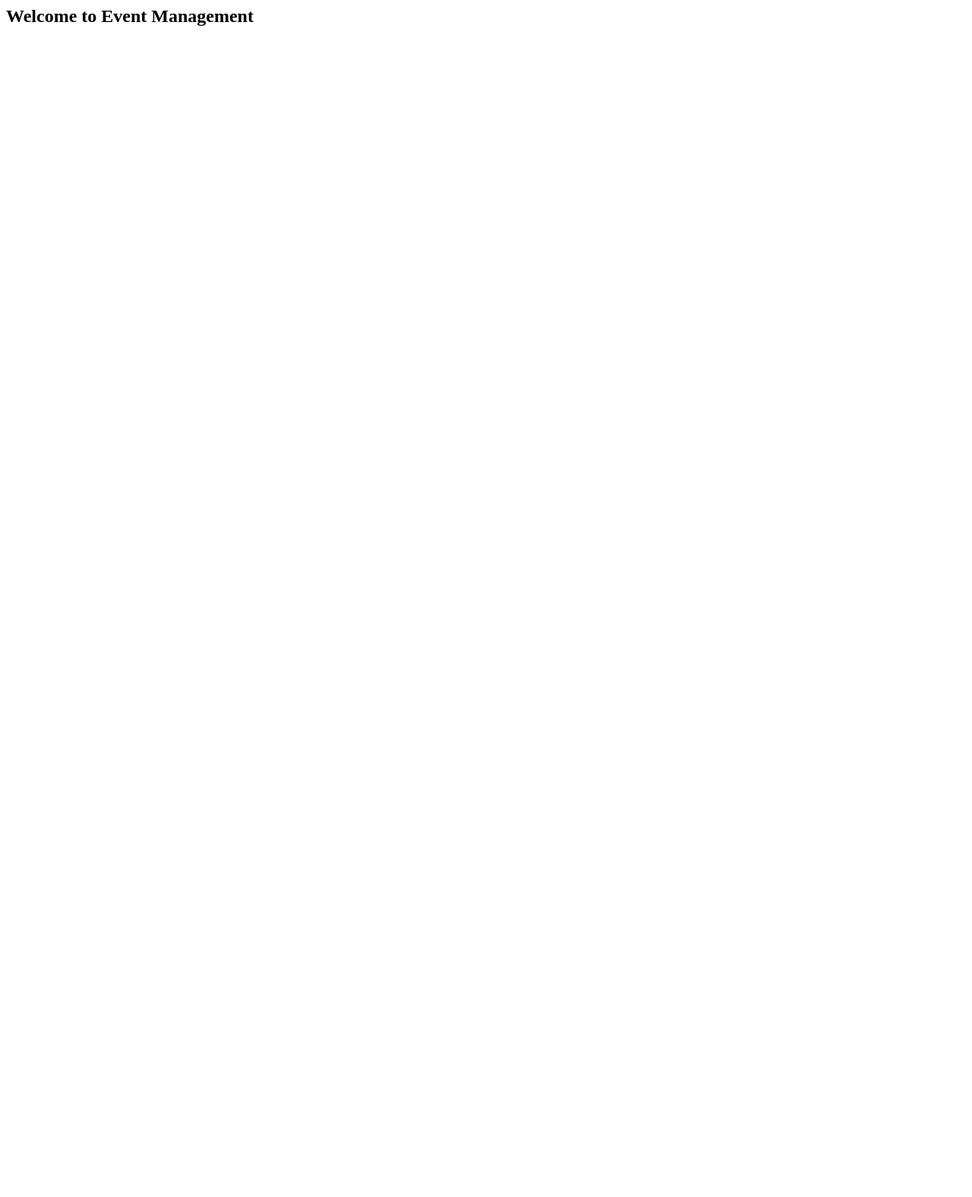
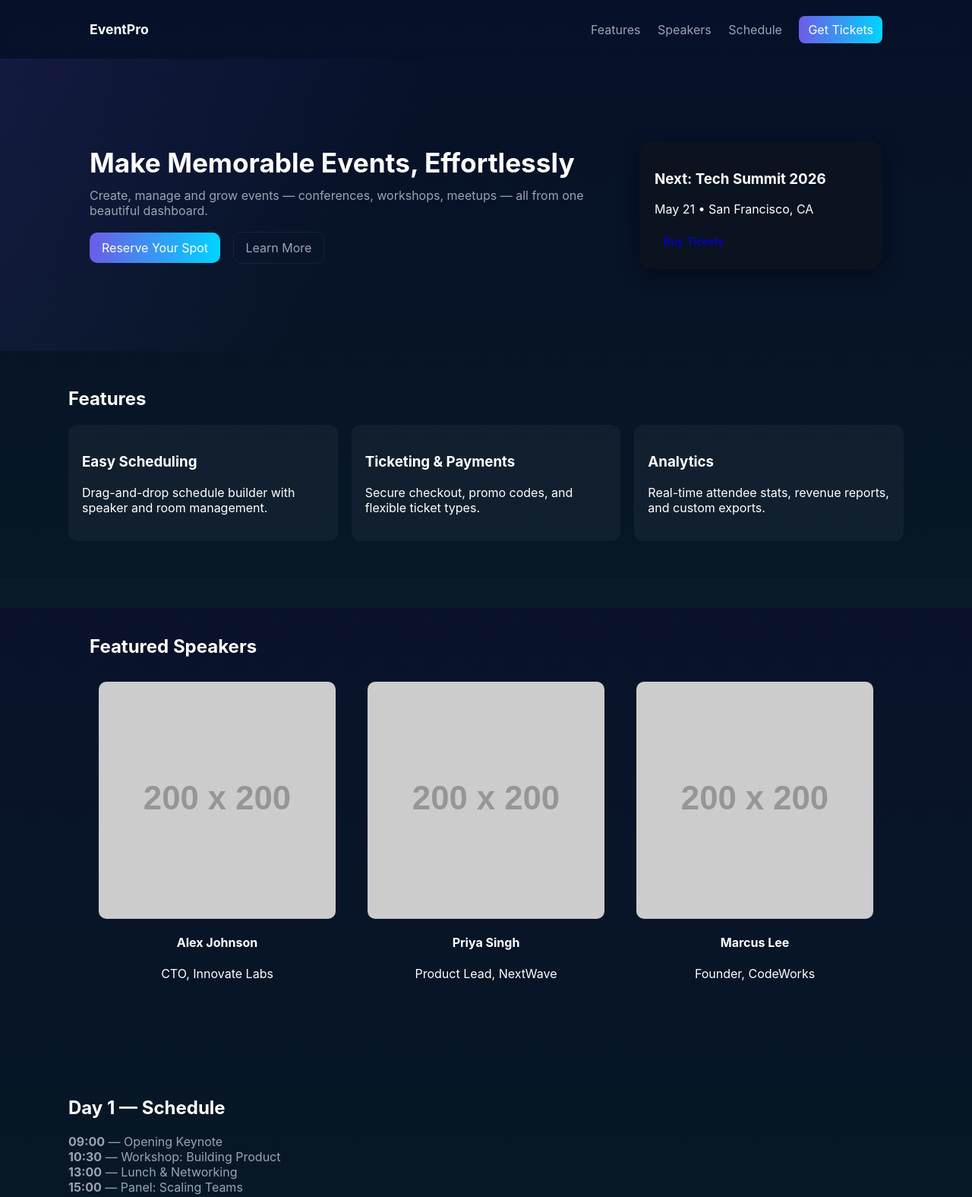
Before and after one commit to MozahidAlam/Event-Management, a plain HTML site: page index.html in a window 1280 px wide. Shown: the top 1575 px of the page at 76% size. Before the commit the page ends 800 px from the top, so only its background shows below. Drawn offline with Linux system fonts and the light colour scheme; placeholder pictures from the web are drawn by us.

Commit message:
landing page

```diff
--- a/css/style.css
+++ b/css/style.css
@@ -0,0 +1,56 @@
+:root{
+	--bg:#0f1724;
+	--card:#0b1220;
+	--muted:#9aa4b2;
+	--accent:#6c5ce7;
+	--accent-2:#00d4ff;
+	--glass: rgba(255,255,255,0.04);
+	--radius:12px;
+}
+*{box-sizing:border-box}
+html,body{height:100%;margin:0;font-family:Inter,Segoe UI,Helvetica,Arial,sans-serif;color:#e6eef6;background:linear-gradient(180deg,#071029 0%, #071825 100%)}
+.container{max-width:1100px;margin:0 auto;padding:28px}
+.site-header{backdrop-filter:blur(6px);background:transparent;position:sticky;top:0;z-index:20}
+.header-inner{display:flex;align-items:center;justify-content:space-between}
+.brand{color:white;font-weight:700;text-decoration:none;font-size:1.1rem}
+.nav a{color:var(--muted);margin-left:18px;text-decoration:none}
+.nav a.cta{background:linear-gradient(90deg,var(--accent),var(--accent-2));color:white;padding:8px 12px;border-radius:8px}
+.hero{padding:80px 0;background:linear-gradient(120deg, rgba(108,92,231,0.12), transparent 40%)}
+.hero-inner{display:flex;gap:30px;align-items:center}
+.hero-copy{flex:1;color:white}
+.hero-copy h1{font-size:2.2rem;margin:0 0 12px}
+.hero-copy p{color:var(--muted);margin:0 0 18px}
+.hero-actions .btn{margin-right:12px}
+.hero-card{width:320px}
+.card{background:var(--card);padding:20px;border-radius:16px;color:white;box-shadow:0 6px 24px rgba(2,6,23,0.6)}
+.section{padding:48px 0}
+.section.alt{background:linear-gradient(180deg, rgba(255,255,255,0.01), transparent)}
+.section-title{color:white;margin:0 0 20px}
+.grid{display:grid;gap:18px}
+.grid-3{grid-template-columns:repeat(3,1fr)}
+.feature{background:var(--glass);padding:18px;border-radius:12px;color:white}
+.speaker-card{text-align:center;background:transparent;padding:12px;color:white}
+.speaker-card img{width:100%;height:auto;border-radius:10px;display:block;margin-bottom:12px}
+.schedule{list-style:none;padding:0;margin:0;color:var(--muted)}
+.signup{background:linear-gradient(90deg, rgba(108,92,231,0.06), rgba(0,212,255,0.02));padding:36px 0}
+.split{display:flex;gap:24px;align-items:center}
+.signup-form{display:flex;flex-direction:column;gap:10px;min-width:260px}
+input[type="email"],select{padding:12px;border-radius:8px;border:1px solid rgba(255,255,255,0.06);background:transparent;color:white}
+.btn{display:inline-block;text-decoration:none;border-radius:10px;padding:10px 16px;border:0;cursor:pointer}
+.btn.primary{background:linear-gradient(90deg,var(--accent),var(--accent-2));color:white}
+.btn.ghost{background:transparent;border:1px solid rgba(255,255,255,0.06);color:var(--muted)}
+.btn.small{padding:8px 12px;font-size:0.9rem}
+.site-footer{padding:20px 0;color:var(--muted)}
+.footer-inner{display:flex;justify-content:space-between;align-items:center}
+
+@media(max-width:900px){
+	.grid-3{grid-template-columns:repeat(2,1fr)}
+	.hero-inner{flex-direction:column}
+	.hero-card{width:100%}
+	.split{flex-direction:column}
+}
+@media(max-width:600px){
+	.grid-3{grid-template-columns:1fr}
+	.nav a{display:none}
+	.hero-copy h1{font-size:1.6rem}
+}
--- a/index.html
+++ b/index.html
@@ -1,11 +1,132 @@
+<!doctype html>
 <html lang="en">
 <head>
-    <meta charset="UTF-8">
-    <meta name="viewport" content="width=device-width, initial-scale=1.0">
-    <title>Event Management</title>
+    <meta charset="utf-8">
+    <meta name="viewport" content="width=device-width,initial-scale=1">
+    <title>EventPro — Event Management & Conferences</title>
     <link rel="stylesheet" href="css/style.css">
 </head>
 <body>
-    <h2>Welcome to Event Management</h2>
+    <header class="site-header">
+        <div class="container header-inner">
+            <a class="brand" href="#">EventPro</a>
+            <nav class="nav">
+                <a href="#features">Features</a>
+                <a href="#speakers">Speakers</a>
+                <a href="#schedule">Schedule</a>
+                <a class="cta" href="#signup">Get Tickets</a>
+            </nav>
+        </div>
+    </header>
+
+    <main>
+        <section class="hero">
+            <div class="container hero-inner">
+                <div class="hero-copy">
+                    <h1>Make Memorable Events, Effortlessly</h1>
+                    <p>Create, manage and grow events — conferences, workshops, meetups — all from one beautiful dashboard.</p>
+                    <div class="hero-actions">
+                        <a class="btn primary" href="#signup">Reserve Your Spot</a>
+                        <a class="btn ghost" href="#features">Learn More</a>
+                    </div>
+                </div>
+                <div class="hero-card">
+                    <div class="card">
+                        <h3>Next: Tech Summit 2026</h3>
+                        <p>May 21 • San Francisco, CA</p>
+                        <a class="btn small" href="#signup">Buy Tickets</a>
+                    </div>
+                </div>
+            </div>
+        </section>
+
+        <section id="features" class="section container">
+            <h2 class="section-title">Features</h2>
+            <div class="grid grid-3">
+                <div class="feature">
+                    <h3>Easy Scheduling</h3>
+                    <p>Drag-and-drop schedule builder with speaker and room management.</p>
+                </div>
+                <div class="feature">
+                    <h3>Ticketing & Payments</h3>
+                    <p>Secure checkout, promo codes, and flexible ticket types.</p>
+                </div>
+                <div class="feature">
+                    <h3>Analytics</h3>
+                    <p>Real-time attendee stats, revenue reports, and custom exports.</p>
+                </div>
+            </div>
+        </section>
+
+        <section id="speakers" class="section alt">
+            <div class="container">
+                <h2 class="section-title">Featured Speakers</h2>
+                <div class="grid grid-3 speakers">
+                    <div class="speaker-card">
+                        <img src="https://via.placeholder.com/200" alt="Speaker">
+                        <h4>Alex Johnson</h4>
+                        <p>CTO, Innovate Labs</p>
+                    </div>
+                    <div class="speaker-card">
+                        <img src="https://via.placeholder.com/200" alt="Speaker">
+                        <h4>Priya Singh</h4>
+                        <p>Product Lead, NextWave</p>
+                    </div>
+                    <div class="speaker-card">
+                        <img src="https://via.placeholder.com/200" alt="Speaker">
+                        <h4>Marcus Lee</h4>
+                        <p>Founder, CodeWorks</p>
+                    </div>
+                </div>
+            </div>
+        </section>
+
+        <section id="schedule" class="section container">
+            <h2 class="section-title">Day 1 — Schedule</h2>
+            <ul class="schedule">
+                <li><strong>09:00</strong> — Opening Keynote</li>
+                <li><strong>10:30</strong> — Workshop: Building Product</li>
+                <li><strong>13:00</strong> — Lunch & Networking</li>
+                <li><strong>15:00</strong> — Panel: Scaling Teams</li>
+            </ul>
+        </section>
+
+        <section id="signup" class="section signup">
+            <div class="container split">
+                <div>
+                    <h2>Reserve your spot</h2>
+                    <p>Join hundreds of professionals for a day of learning and networking.</p>
+                </div>
+                <form class="signup-form" onsubmit="handleSignup(event)">
+                    <input type="email" id="email" name="email" placeholder="Your email" required>
+                    <select id="ticket" name="ticket">
+                        <option value="general">General Admission — $99</option>
+                        <option value="vip">VIP — $199</option>
+                    </select>
+                    <button type="submit" class="btn primary">Get Ticket</button>
+                </form>
+            </div>
+        </section>
+    </main>
+
+    <footer class="site-footer">
+        <div class="container footer-inner">
+            <p>© 2026 EventPro. Built for unforgettable experiences.</p>
+            <nav class="footer-nav">
+                <a href="#">Privacy</a>
+                <a href="#">Terms</a>
+            </nav>
+        </div>
+    </footer>
+
+    <script>
+        function handleSignup(e){
+            e.preventDefault();
+            const email = document.getElementById('email').value.trim();
+            if(!email){ alert('Please enter your email'); return; }
+            alert('Thanks! A confirmation was sent to ' + email);
+            e.target.reset();
+        }
+    </script>
 </body>
 </html>
```
